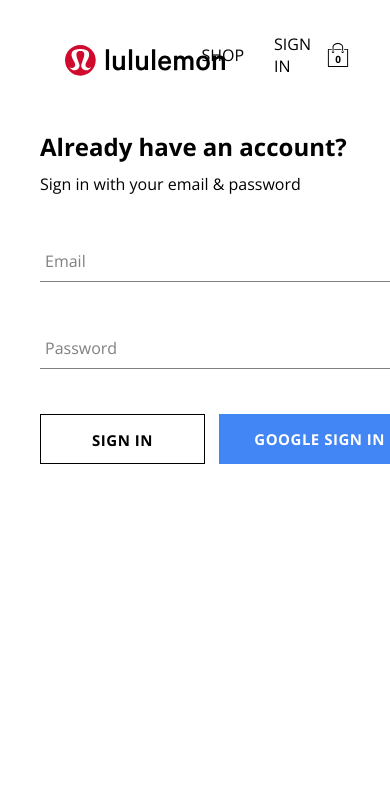
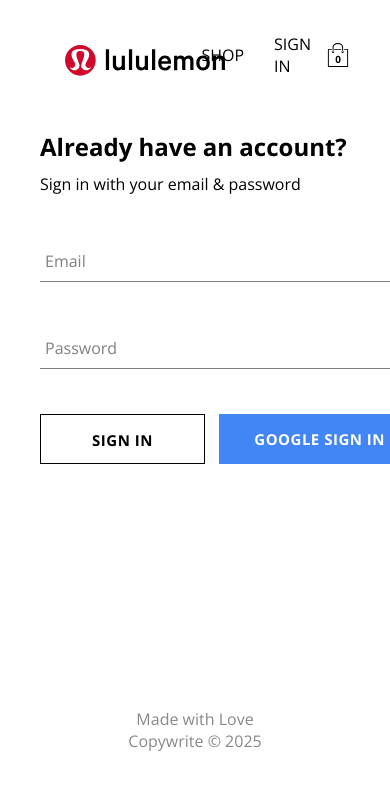
Before and after one commit to Elvira1986/shopping, a React (Vite) app: page /auth in a window 390 px wide. Shown: the top 790 px of the page. Built offline with nearby package versions, Linux system fonts and the light colour scheme; no server answers; the database is empty.

Commit message:
Adding Footer and fixing home in  mobile view

```diff
--- a/src/App.jsx
+++ b/src/App.jsx
@@ -4,9 +4,11 @@
 import Authentication from "./routes/authentication/authentication";
 import Shop from "./routes/shop/shop";
 import Checkout from "./routes/checkout/checkout";
+import Footer from "./components/footer/footer";
 
 const App = () => {
   return (
+    <>
       <Routes>
         <Route path="/" element={<Navigation />}>
           <Route index element={<Home />} />
@@ -15,6 +17,8 @@
           <Route path="checkout" element={<Checkout />} />
         </Route>
       </Routes>
+      <Footer />
+    </>
   );
 };
 
--- a/src/components/directory-item/directory-item.styles.jsx
+++ b/src/components/directory-item/directory-item.styles.jsx
@@ -31,6 +31,15 @@
   p {
     font-weight: lighter;
     font-size: 16px;
+  }
+
+  @media screen and (max-width: 400px) {
+    h2 {
+      font-size: 14px;
+    }
+    p {
+      font-size: 14px;
+    }
   }
 `;
 
--- a/src/components/directory/directory.scss
+++ b/src/components/directory/directory.scss
@@ -4,3 +4,9 @@
   flex-wrap: wrap;
   justify-content: space-between;
 }
+
+// @media screen and (max-width: 400px) {
+//   .directory-container {
+//     display: block;
+//   }
+// }
--- /dev/null
+++ b/src/components/footer/footer.jsx
@@ -0,0 +1,16 @@
+import React, { Fragment } from "react";
+import "./footer.scss";
+
+const Footer = () => {
+  const year = new Date().getFullYear();
+
+  return (
+    <Fragment>
+      <footer>
+        <p>Made with Love</p>
+        <p>Copywrite &#169; {year}</p>
+      </footer>
+    </Fragment>
+  );
+};
+export default Footer;
--- /dev/null
+++ b/src/components/footer/footer.scss
@@ -0,0 +1,12 @@
+footer {
+  position: block;
+  text-align: center;
+  bottom: 0;
+  width: 100%;
+  height: 2.5rem;
+  padding: 2.5rem 0.2rem;
+
+  p {
+    color: #888;
+  }
+}
```
Also changed, not shown: src/App.css (+0 -30 lines). Lines whose indentation alone changed are shown as unchanged.
